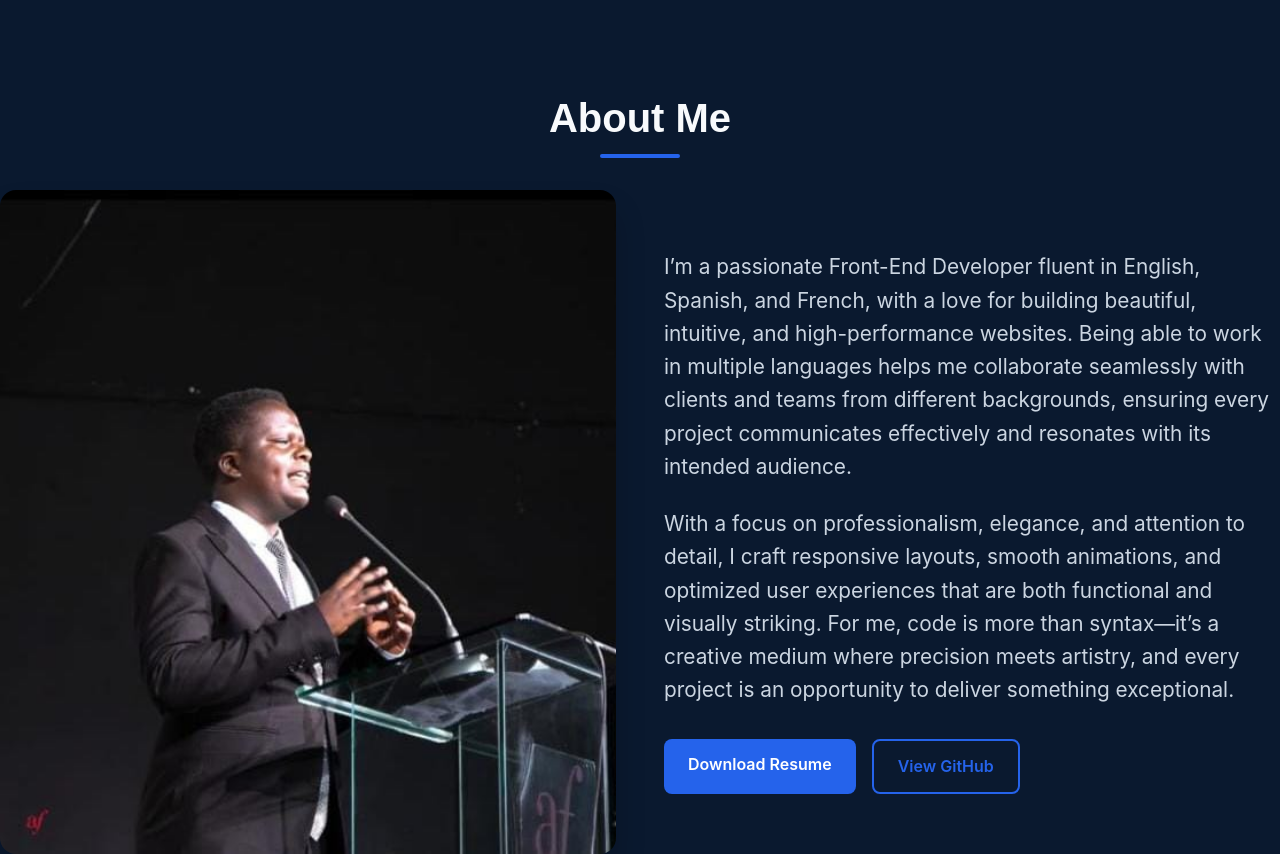
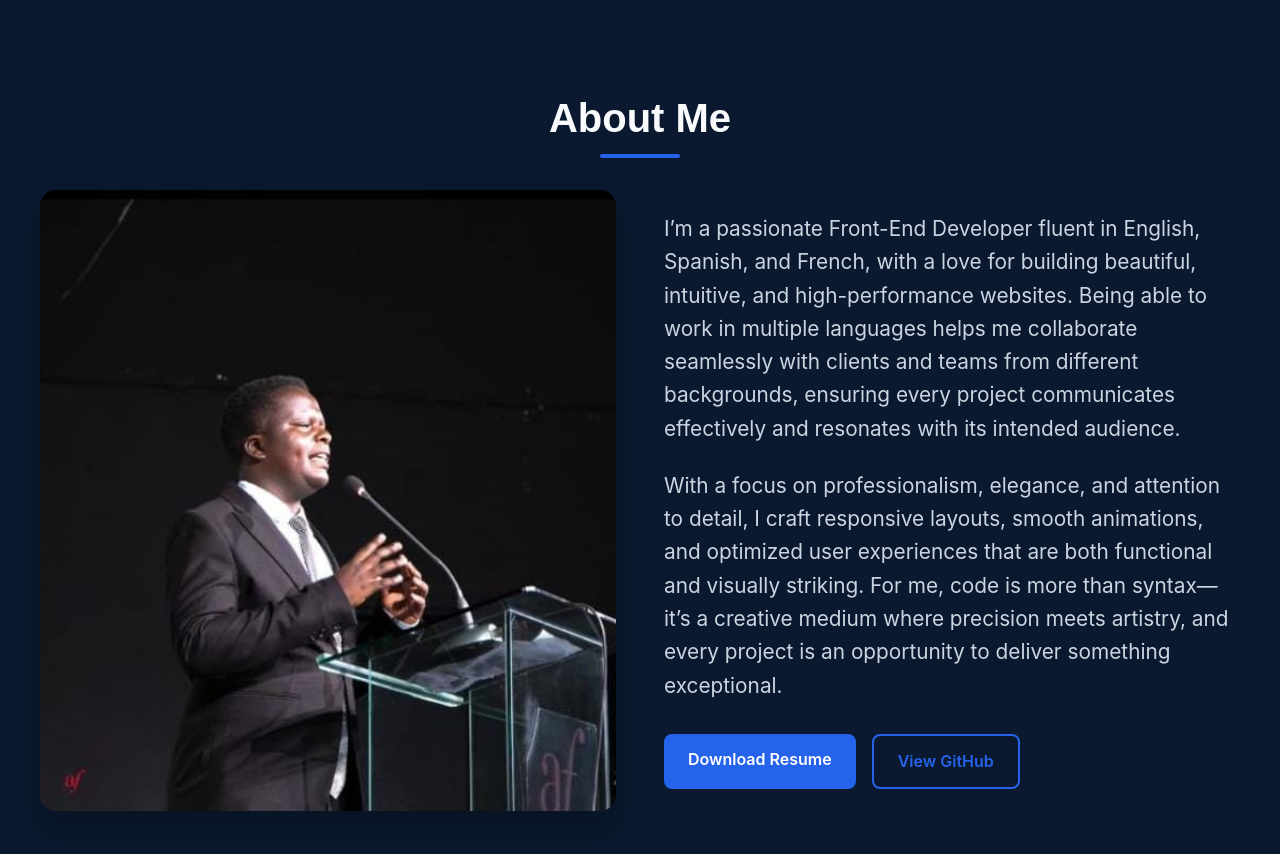
Before and after one commit to GanadorVictor/victor-portofolio-website, a plain HTML site: page portofolio/index.html in a window 1280 px wide. Shown: the part 802-1656 px from the top of the page. Drawn offline with Linux system fonts and the light colour scheme; a script that the page names is missing.

Commit message:
Added padding on about section container

```diff
--- a/portofolio/index.html
+++ b/portofolio/index.html
@@ -61,7 +61,7 @@
                 <p>With a focus on professionalism, elegance, and attention to detail, I craft responsive layouts, smooth animations, and optimized user experiences that are both functional and visually striking. For me, code is more than syntax—it’s a creative medium where precision meets artistry, and every project is an opportunity to deliver something exceptional.</p>
 
                 <div class="about-btns">
-                    <a href="#" class="btn primary" download="Victor-Muturi-Resume.pdf">Download Resume</a>
+                    <a href="victor-muturi.docx" class="btn primary" download>Download Resume</a>
                     <a href="https://github.com/GanadorVictor" target="_blank" class="btn secondary">View GitHub</a>
                 </div>
             </div>
--- a/portofolio/styles.css
+++ b/portofolio/styles.css
@@ -249,9 +249,9 @@ nav {
     object-fit: cover;
 }
 
-/* About Section */
+/*  Section */
 .about {
-    padding: 6rem 0;
+    padding: 6rem 20px;
     background-color: #0a192f;
     color: white;
 }
@@ -260,6 +260,7 @@ nav {
     display: flex;
     gap: 3rem;
     align-items: center;
+    padding: 0 20px;
 }
 
 .about-image {
```
Also changed, not shown: 1 other file.
